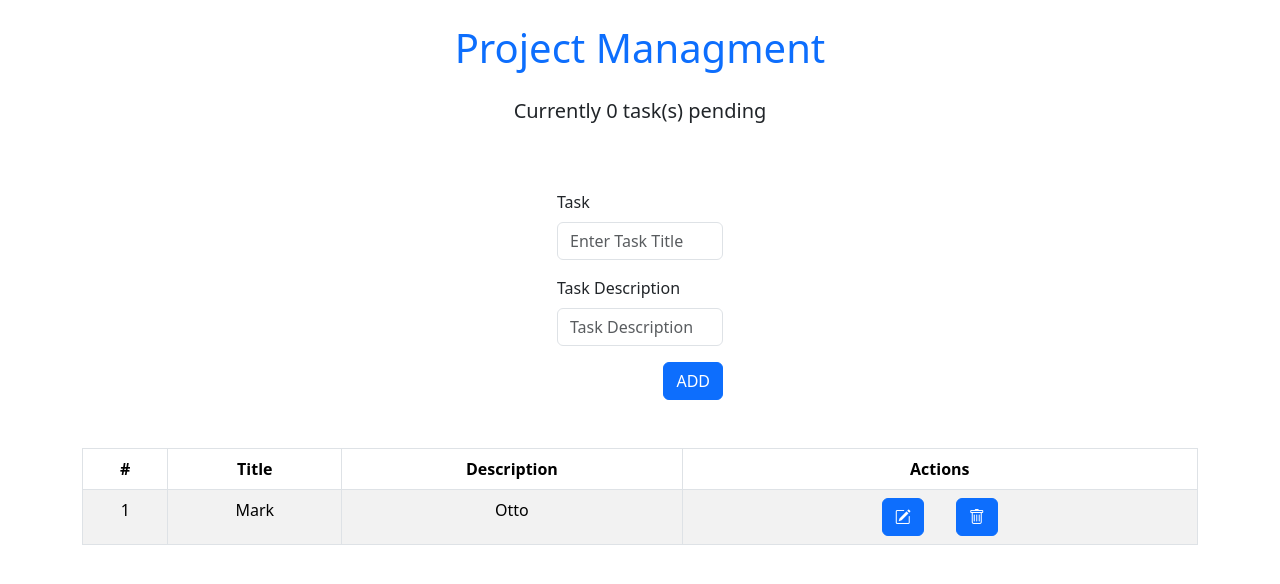
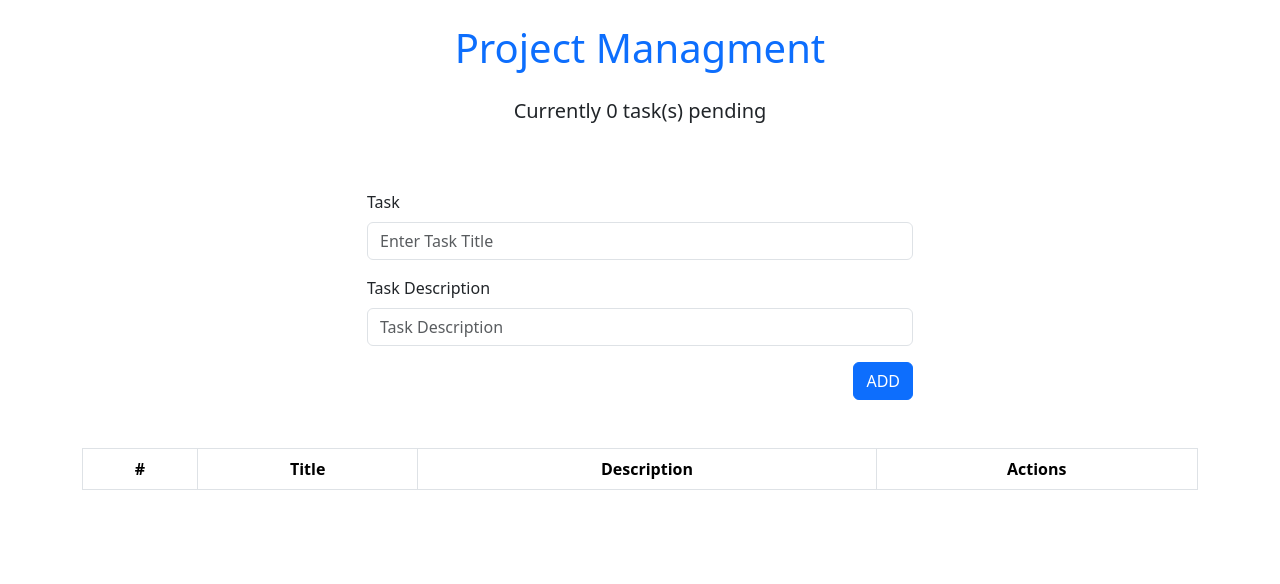
Before and after one commit to Siraj-Ahamed/redux-learning, a React (Create React App) app: page / in a window 1280 px wide. Shown: the top 584 px of the page. Built offline with nearby package versions, Linux system fonts and the light colour scheme.

Commit message:
completed CRUD functionality

```diff
--- a/src/App.css
+++ b/src/App.css
@@ -1,4 +1,4 @@
-.App {
+/* .App {
   text-align: center;
 }
 
@@ -35,4 +35,4 @@
   to {
     transform: rotate(360deg);
   }
-}
+} */
--- a/src/App.js
+++ b/src/App.js
@@ -12,7 +12,7 @@ function App() {
         <Container>
             <Navbar />
             <Row className="justify-content-md-center">
-                <Col xs lg="2">
+                <Col xs lg="6">
                     <AddTask />
                 </Col>
             </Row>
--- a/src/components/AddTask.js
+++ b/src/components/AddTask.js
@@ -1,14 +1,21 @@
 import React, { useState } from "react";
 import Button from "react-bootstrap/Button";
 import Form from "react-bootstrap/Form";
+import { addTaskToList } from "../slices/taskSlices";
+import { useDispatch } from "react-redux";
 
 const AddTask = () => {
+    const dispatch = useDispatch();
+
     const [title, setTitle] = useState("");
     const [description, setDescripton] = useState("");
 
-    function addTask (e) {
-        e.preventDefault()
-        console.log({title, description});
+    function addTask(e) {
+        e.preventDefault();
+        console.log({ title, description });
+        dispatch(addTaskToList({ title, description }));
+        setTitle("");
+        setDescripton("");
     }
 
     return (
@@ -16,16 +23,26 @@ const AddTask = () => {
             <Form onSubmit={addTask}>
                 <Form.Group className="mb-3" controlId="formBasicEmail">
                     <Form.Label>Task</Form.Label>
-                <Form.Control type="text" placeholder="Enter Task Title" value={title} onChange={(e) => setTitle(e.target.value)} />
+                    <Form.Control
+                        type="text"
+                        placeholder="Enter Task Title"
+                        value={title}
+                        onChange={(e) => setTitle(e.target.value)}
+                    />
                 </Form.Group>
 
                 <Form.Group className="mb-3" controlId="formBasicPassword">
                     <Form.Label>Task Description</Form.Label>
-                <Form.Control type="text" placeholder="Task Description" value={description} onChange={(e) => setDescripton(e.target.value)} />
+                    <Form.Control
+                        type="text"
+                        placeholder="Task Description"
+                        value={description}
+                        onChange={(e) => setDescripton(e.target.value)}
+                    />
                 </Form.Group>
 
                 <div className="text-end">
-                <Button variant="primary" type="submit" >
+                    <Button variant="primary" type="submit">
                         ADD
                     </Button>
                 </div>
--- a/src/components/Navbar.js
+++ b/src/components/Navbar.js
@@ -1,10 +1,13 @@
 import React from "react";
+import { useSelector } from "react-redux";
 
 const Navbar = () => {
+    const { taskList } = useSelector((state) => state.tasks);
+
     return (
         <>
             <h1 className="text-center my-4 text-primary">Project Managment</h1>
-            <p className="text-center lead">Currently 0 task(s) pending</p>
+            <p className="text-center lead">{`Currently ${taskList.length} task(s) pending`}</p>
         </>
     );
 };
--- a/src/components/TaskList.js
+++ b/src/components/TaskList.js
@@ -2,15 +2,23 @@ import React, { useState } from "react";
 import Table from "react-bootstrap/Table";
 import Button from "react-bootstrap/Button";
 import MyVerticallyCenteredModal from "./UpdateTask";
+import { useSelector, useDispatch } from "react-redux";
+import { selectedTask, removeTaskFromList } from "../slices/taskSlices";
 
 const TaskList = () => {
-    function updateTask() {
-        console.log("Updated Task");
+    const { taskList } = useSelector((state) => state.tasks);
+
+    const dispatch = useDispatch();
+
+    function updateTask(task) {
         setModalShow(true);
+        console.log("selected taks: ", task);
+        dispatch(selectedTask(task));
     }
 
-    function deleteTask() {
-        console.log("Deleted Task");
+    function deleteTask(task) {
+        console.log("Deleted Task: ",task);
+        dispatch(removeTaskFromList(task))
     }
 
     const [modalShow, setModalShow] = useState(false);
@@ -27,27 +35,32 @@ const TaskList = () => {
                     </tr>
                 </thead>
                 <tbody>
-                    <tr className="text-center">
-                        <td>1</td>
-                        <td>Mark</td>
-                        <td>Otto</td>
+                    {taskList &&
+                        taskList.map((task, index) => {
+                            return (
+                                <tr className="text-center" key={task.id}>
+                                    <td>{index + 1}</td>
+                                    <td>{task.title}</td>
+                                    <td>{task.description}</td>
                                     <td>
                                         <Button
                                             className="mx-3"
                                             variant="primary"
-                                onClick={() => updateTask()}
+                                            onClick={() => updateTask(task)}
                                         >
                                             <i className="bi bi-pencil-square"></i>
                                         </Button>
                                         <Button
                                             className="mx-3"
                                             variant="primary"
-                                onClick={() => deleteTask()}
+                                            onClick={() => deleteTask(task)}
                                         >
                                             <i className="bi bi-trash"></i>
                                         </Button>
                                     </td>
                                 </tr>
+                            );
+                        })}
                 </tbody>
             </Table>
 
--- a/src/components/UpdateTask.js
+++ b/src/components/UpdateTask.js
@@ -1,15 +1,29 @@
-import React, {useState} from "react";
+import React, { useEffect, useState } from "react";
 import Button from "react-bootstrap/Button";
 import Modal from "react-bootstrap/Modal";
 import Form from "react-bootstrap/Form";
+import { useSelector, useDispatch } from "react-redux";
+import { updateTaskInList } from "../slices/taskSlices";
 
 const MyVerticallyCenteredModal = (props) => {
+    const { selectedTask } = useSelector((state) => state.tasks);
     const [title, setTitle] = useState("");
     const [description, setDescripton] = useState("");
+    const [id, setId] = useState(0);
+    const dispatch = useDispatch();
 
     const updateTask = () => {
         props.onHide();
+        dispatch(updateTaskInList({ id, title, description }));
     };
+
+    useEffect(() => {
+        if (Object.keys(selectedTask).length !== 0) {
+            setTitle(selectedTask.title);
+            setDescripton(selectedTask.description);
+            setId(selectedTask.id);
+        }
+    }, [selectedTask]);
     return (
         <Modal
             {...props}
@@ -50,7 +64,7 @@ const MyVerticallyCenteredModal = (props) => {
                     <Button
                         variant="primary"
                         type="submit"
-                        onClick={(e) => updateTask(e)}
+                        onClick={() => updateTask()}
                     >
                         UPDATE TASK
                     </Button>
--- a/src/index.css
+++ b/src/index.css
@@ -1,4 +1,4 @@
-body {
+/* body {
   margin: 0;
   font-family: -apple-system, BlinkMacSystemFont, 'Segoe UI', 'Roboto', 'Oxygen',
     'Ubuntu', 'Cantarell', 'Fira Sans', 'Droid Sans', 'Helvetica Neue',
@@ -10,4 +10,4 @@ body {
 code {
   font-family: source-code-pro, Menlo, Monaco, Consolas, 'Courier New',
     monospace;
-}
+} */
--- a/src/slices/taskSlices.js
+++ b/src/slices/taskSlices.js
@@ -14,12 +14,13 @@ const taskSlices = createSlice({
         addTaskToList: (state, action) => {
             const id = Math.random() * 100;
             let task = { ...action.payload, id };
+            console.log('task', task);
             state.taskList.push(task);
         },
 
         removeTaskFromList: (state, action) => {
             state.taskList = state.taskList.filter(
-                (task) => task.id === action.payload.id
+                (task) => task.id !== action.payload.id
             );
         },
 
```
Lines whose indentation alone changed are shown as unchanged.
